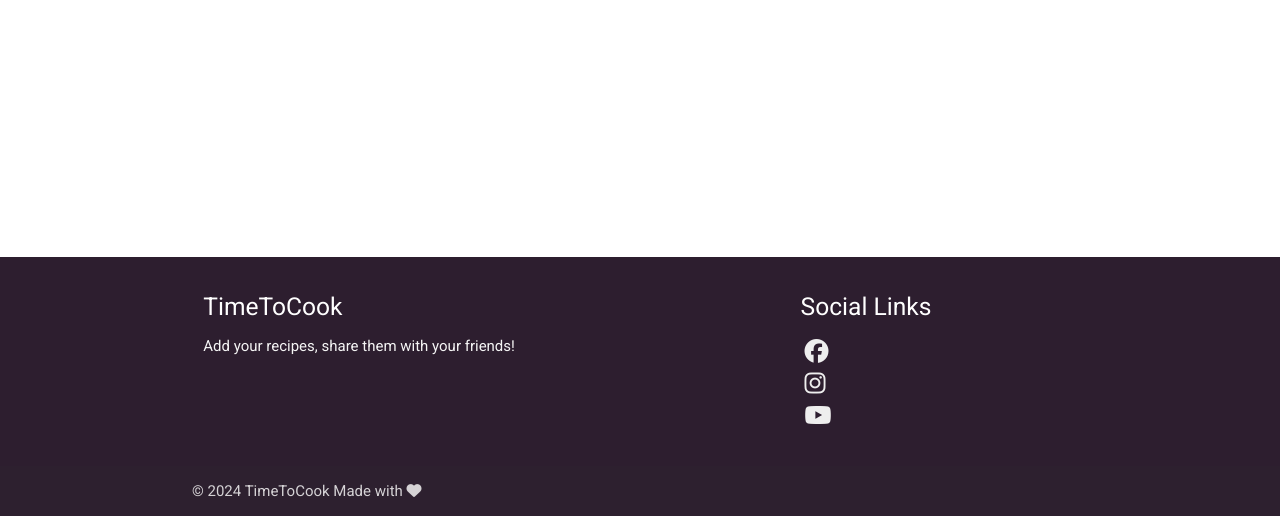
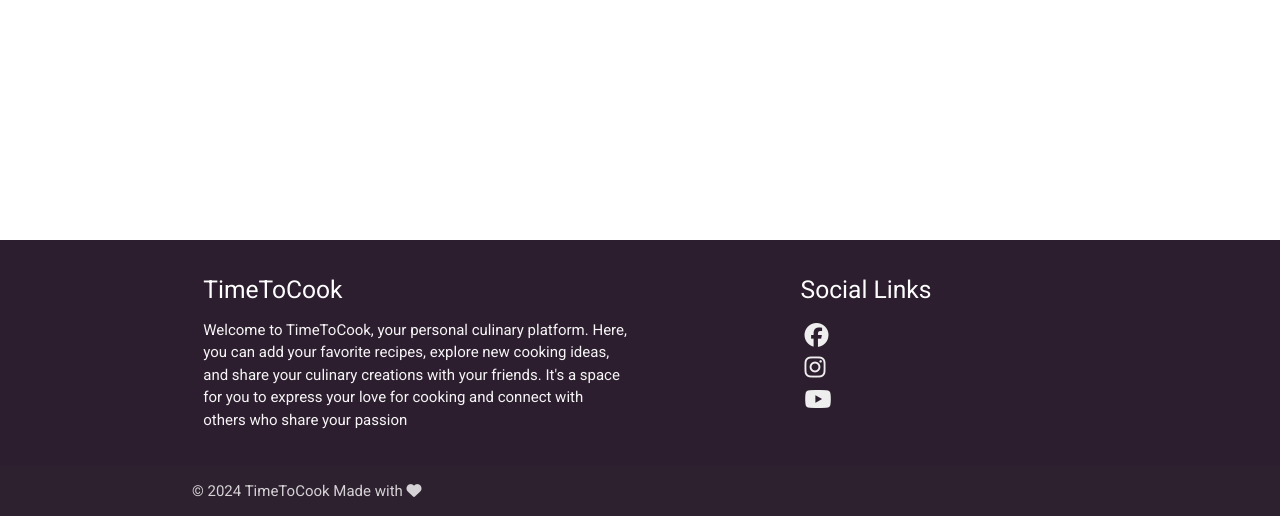
Before and after one commit to mariusmilitaru32/TimeToCook, a Flask app: page /categories in a window 1280 px wide. Shown: the part 284-800 px from the top of the page. Run offline with Flask 3, Linux system fonts and the light colour scheme; data that the repository does not hold is empty; some libraries are stand-ins or nearby versions.

Commit message:
Add text feature to base.html

```diff
--- a/timetocook/templates/base.html
+++ b/timetocook/templates/base.html
@@ -109,7 +109,10 @@
         <div class="row">
             <div class="col l6 s12">
                 <h5 class="white-text">TimeToCook</h5>
-                <p class="grey-text text-lighten-4">Add your recipes, share them with your friends!</p>
+                <p class="grey-text text-lighten-4">Welcome to TimeToCook, your personal culinary platform. Here, you
+                    can add your favorite recipes, explore new cooking ideas, and share your culinary creations with
+                    your friends. It's a space for you to express your love for cooking and connect with others who
+                    share your passion</p>
             </div>
             <div class="col l4 offset-l2 s12">
                 <h5 class="white-text">Social Links</h5>
```
Also changed, not shown: README.md.
